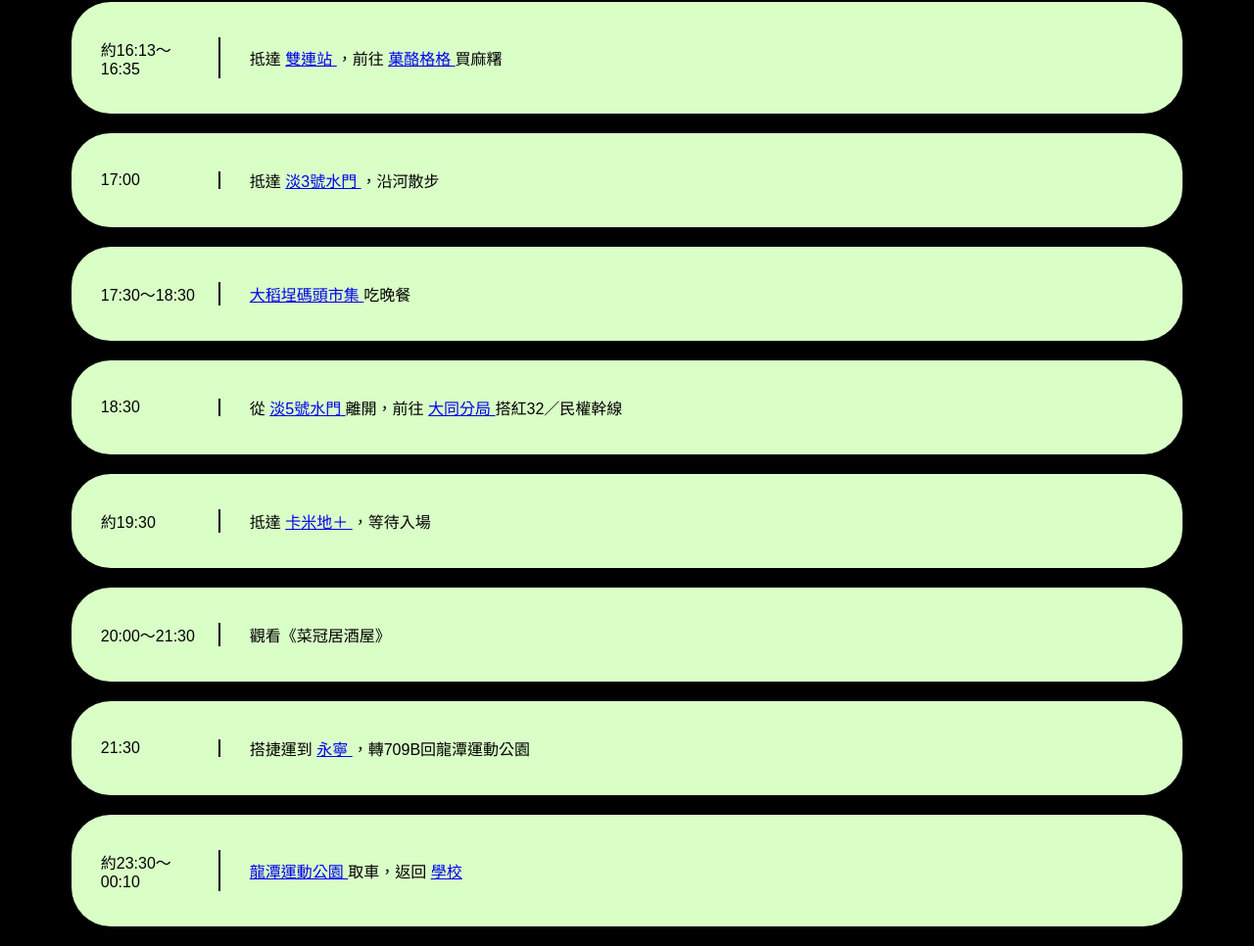
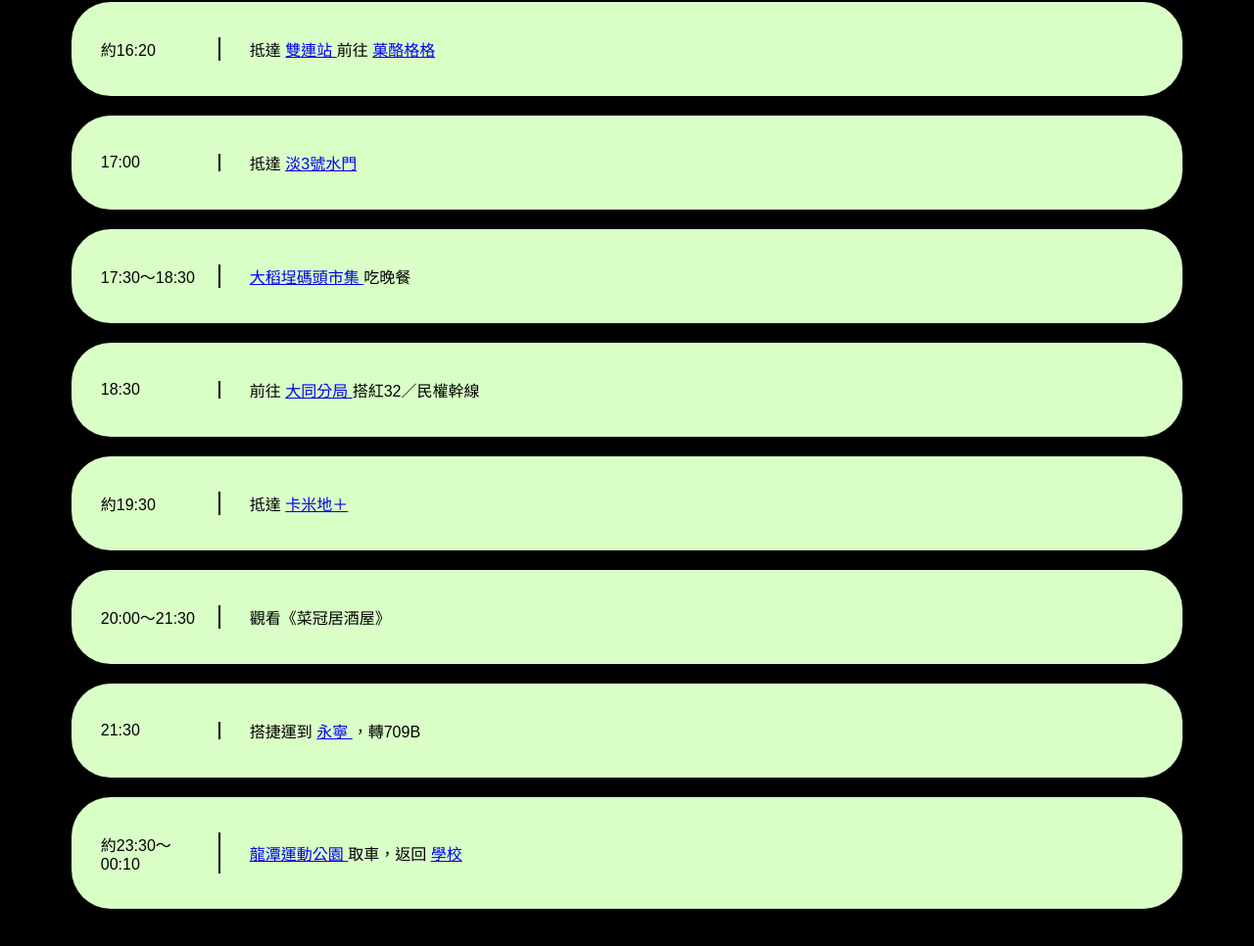
Before and after one commit to yirou319/0926schedule, a plain HTML site: page index.html in a window 1280 px wide. Shown: the part 536-1502 px from the top of the page at 98% size. Drawn offline with Linux system fonts and the light colour scheme; a web font is replaced by a local one.

Commit message:
Add files via upload

```diff
--- a/index.html
+++ b/index.html
@@ -65,7 +65,7 @@
 
   <!-- 約16:13～16:35 -->
   <div class="schedule-card">
-    <p class="time">約16:13～16:35</p>
+    <p class="time">約16:20</p>
 
     <div class="place">
       <p>
@@ -74,12 +74,11 @@
            target="_blank">
           雙連站
         </a>
-        ，前往
+        前往
         <a href="https://www.google.com/maps/search/?api=1&query=菓酪格格"
            target="_blank">
           菓酪格格
         </a>
-        買麻糬
       </p>
     </div>
   </div>
@@ -96,13 +95,12 @@
            target="_blank">
           淡3號水門
         </a>
-        ，沿河散步
       </p>
     </div>
   </div>
 
 
-  <!-- 17:30～18:30 -->
+  <!-- 17:30 -->
   <div class="schedule-card">
     <p class="time">17:30～18:30</p>
 
@@ -124,12 +122,7 @@
 
     <div class="place">
       <p>
-        從
-        <a href="https://www.google.com/maps/search/?api=1&query=淡5號水門"
-           target="_blank">
-          淡5號水門
-        </a>
-        離開，前往
+        前往
         <a href="https://maps.app.goo.gl/m2xMRavVjFZieMQ79"
            target="_blank">
           大同分局
@@ -151,7 +144,7 @@
            target="_blank">
           卡米地＋
         </a>
-        ，等待入場
+
       </p>
     </div>
   </div>
@@ -178,7 +171,7 @@
            target="_blank">
           永寧
         </a>
-        ，轉709B回龍潭運動公園
+        ，轉709B
       </p>
     </div>
   </div>
```
